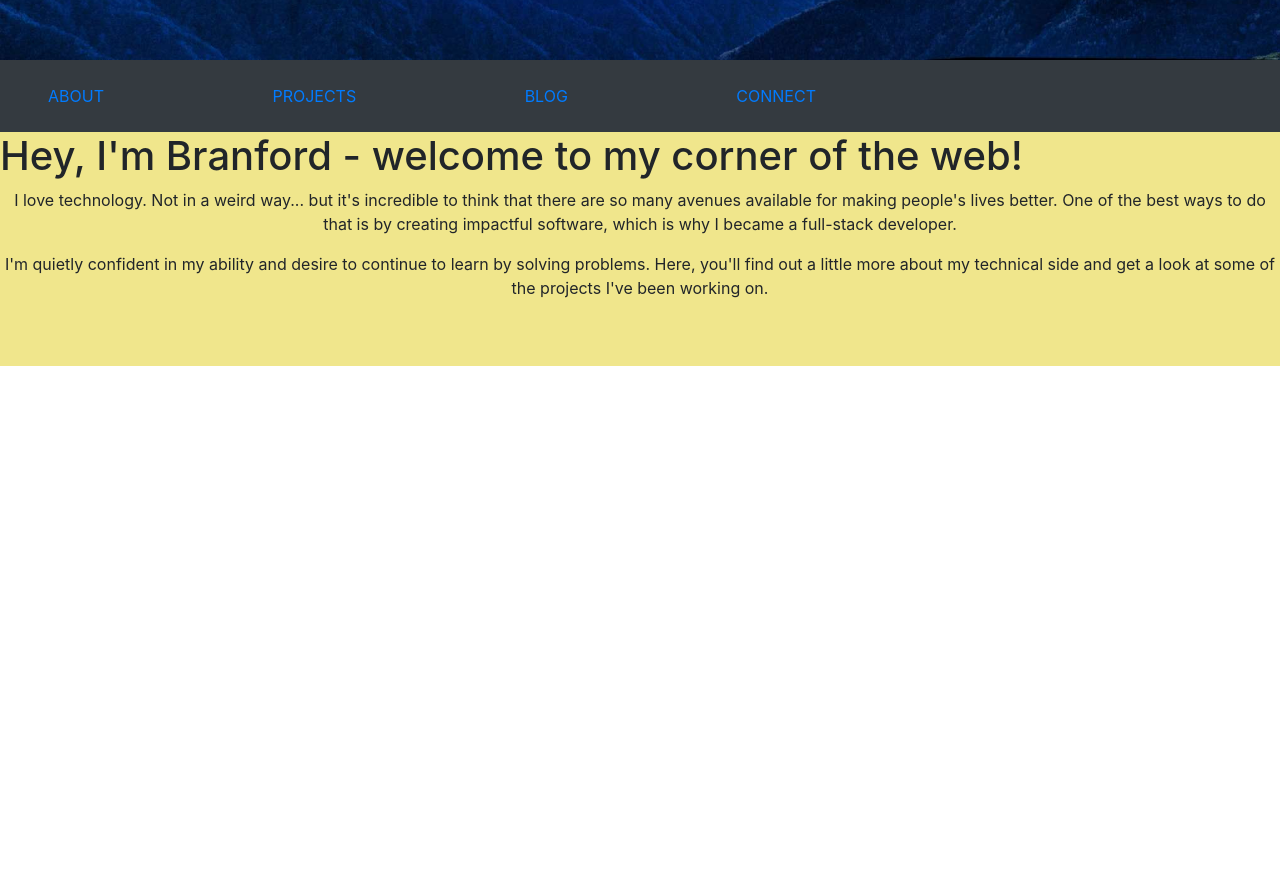
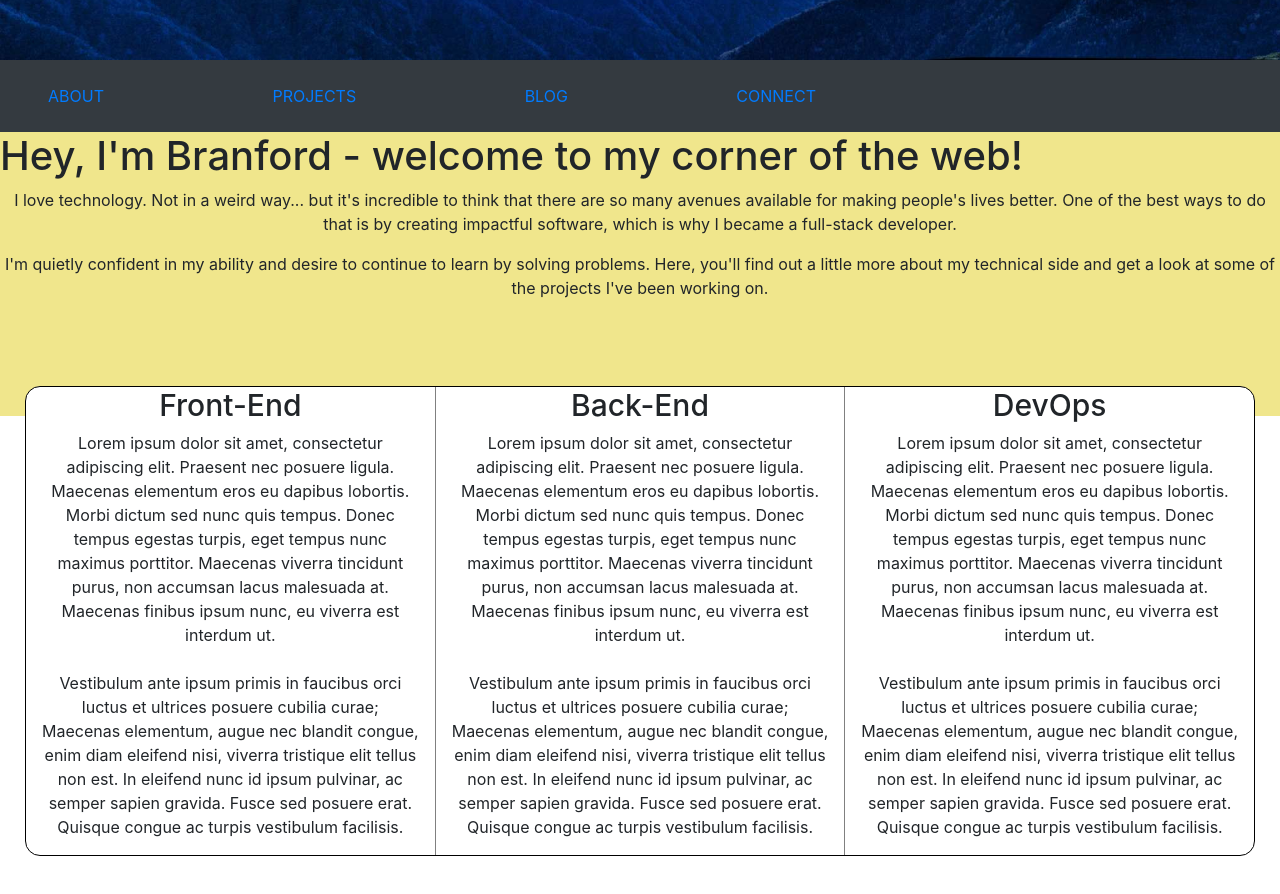
Before and after one commit to Skateboardb/react-portfolio, a React (Create React App) app: page / in a window 1280 px wide. Shown: the part 740-1634 px from the top of the page. Built offline with nearby package versions, Linux system fonts and the light colour scheme.

Commit message:
set up skill section

```diff
--- a/src/components/About/index.js
+++ b/src/components/About/index.js
@@ -1,5 +1,5 @@
 import React, { Component } from 'react';
-import { Row } from 'react-bootstrap';
+import { Row, Col } from 'react-bootstrap';
 import './style.css';
 
 export default class About extends Component {
@@ -21,6 +21,65 @@ export default class About extends Component {
             working on.
           </p>
         </Row>
+        <Row id='skillset'>
+          <Col sm={true}>
+            <h1 className='skill-col'>Front-End</h1>
+            <p>
+              Lorem ipsum dolor sit amet, consectetur adipiscing elit. Praesent
+              nec posuere ligula. Maecenas elementum eros eu dapibus lobortis.
+              Morbi dictum sed nunc quis tempus. Donec tempus egestas turpis,
+              eget tempus nunc maximus porttitor. Maecenas viverra tincidunt
+              purus, non accumsan lacus malesuada at. Maecenas finibus ipsum
+              nunc, eu viverra est interdum ut.
+              <br></br>
+              <br></br>
+              Vestibulum ante ipsum primis in faucibus orci luctus et ultrices
+              posuere cubilia curae; Maecenas elementum, augue nec blandit
+              congue, enim diam eleifend nisi, viverra tristique elit tellus non
+              est. In eleifend nunc id ipsum pulvinar, ac semper sapien gravida.
+              Fusce sed posuere erat. Quisque congue ac turpis vestibulum
+              facilisis.
+            </p>
+          </Col>
+          <Col sm={true} id='middle-col'>
+            <h1 className='skill-col'>Back-End</h1>
+            <p>
+              Lorem ipsum dolor sit amet, consectetur adipiscing elit. Praesent
+              nec posuere ligula. Maecenas elementum eros eu dapibus lobortis.
+              Morbi dictum sed nunc quis tempus. Donec tempus egestas turpis,
+              eget tempus nunc maximus porttitor. Maecenas viverra tincidunt
+              purus, non accumsan lacus malesuada at. Maecenas finibus ipsum
+              nunc, eu viverra est interdum ut.
+              <br></br>
+              <br></br>
+              Vestibulum ante ipsum primis in faucibus orci luctus et ultrices
+              posuere cubilia curae; Maecenas elementum, augue nec blandit
+              congue, enim diam eleifend nisi, viverra tristique elit tellus non
+              est. In eleifend nunc id ipsum pulvinar, ac semper sapien gravida.
+              Fusce sed posuere erat. Quisque congue ac turpis vestibulum
+              facilisis.
+            </p>
+          </Col>
+          <Col sm={true}>
+            <h1 className='skill-col'>DevOps</h1>
+            <p>
+              Lorem ipsum dolor sit amet, consectetur adipiscing elit. Praesent
+              nec posuere ligula. Maecenas elementum eros eu dapibus lobortis.
+              Morbi dictum sed nunc quis tempus. Donec tempus egestas turpis,
+              eget tempus nunc maximus porttitor. Maecenas viverra tincidunt
+              purus, non accumsan lacus malesuada at. Maecenas finibus ipsum
+              nunc, eu viverra est interdum ut.
+              <br></br>
+              <br></br>
+              Vestibulum ante ipsum primis in faucibus orci luctus et ultrices
+              posuere cubilia curae; Maecenas elementum, augue nec blandit
+              congue, enim diam eleifend nisi, viverra tristique elit tellus non
+              est. In eleifend nunc id ipsum pulvinar, ac semper sapien gravida.
+              Fusce sed posuere erat. Quisque congue ac turpis vestibulum
+              facilisis.
+            </p>
+          </Col>
+        </Row>
       </div>
     );
   }
--- a/src/components/About/style.css
+++ b/src/components/About/style.css
@@ -12,6 +12,24 @@
   /* border-bottom: 2px black solid; */
 
   background-color: khaki;
-  padding: 0 0 50px 0;
+  padding: 0 0 100px 0;
   position: relative;
 }
+
+#skillset {
+  background-color: white;
+  border: 1px solid black;
+  position: relative;
+  top: -30px;
+  margin: 0 10px;
+  border-radius: 15px;
+}
+
+#middle-col {
+  border-right: 1px grey solid;
+  border-left: 1px grey solid;
+}
+
+.skill-col {
+  font-size: 30px;
+}
```
